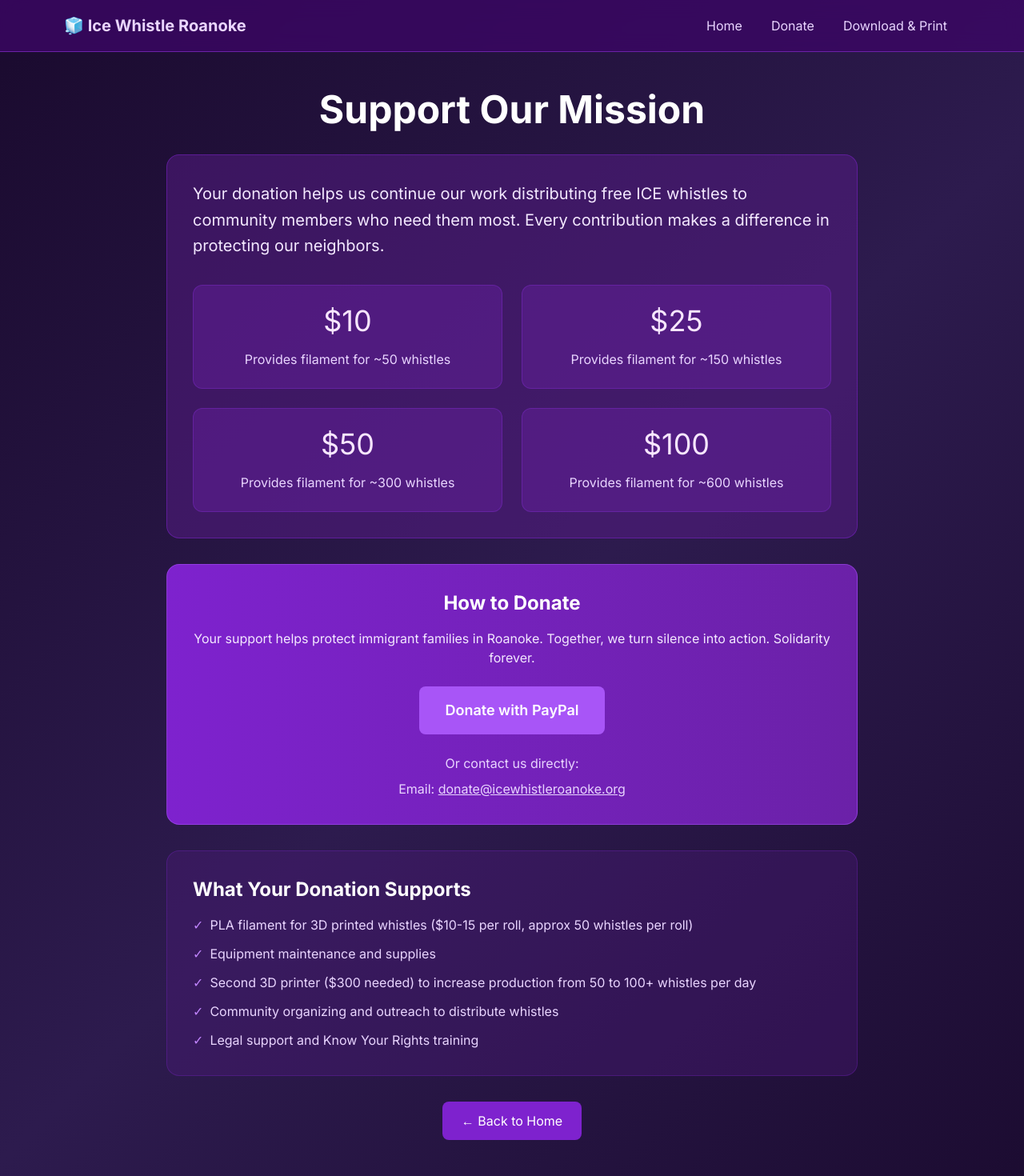
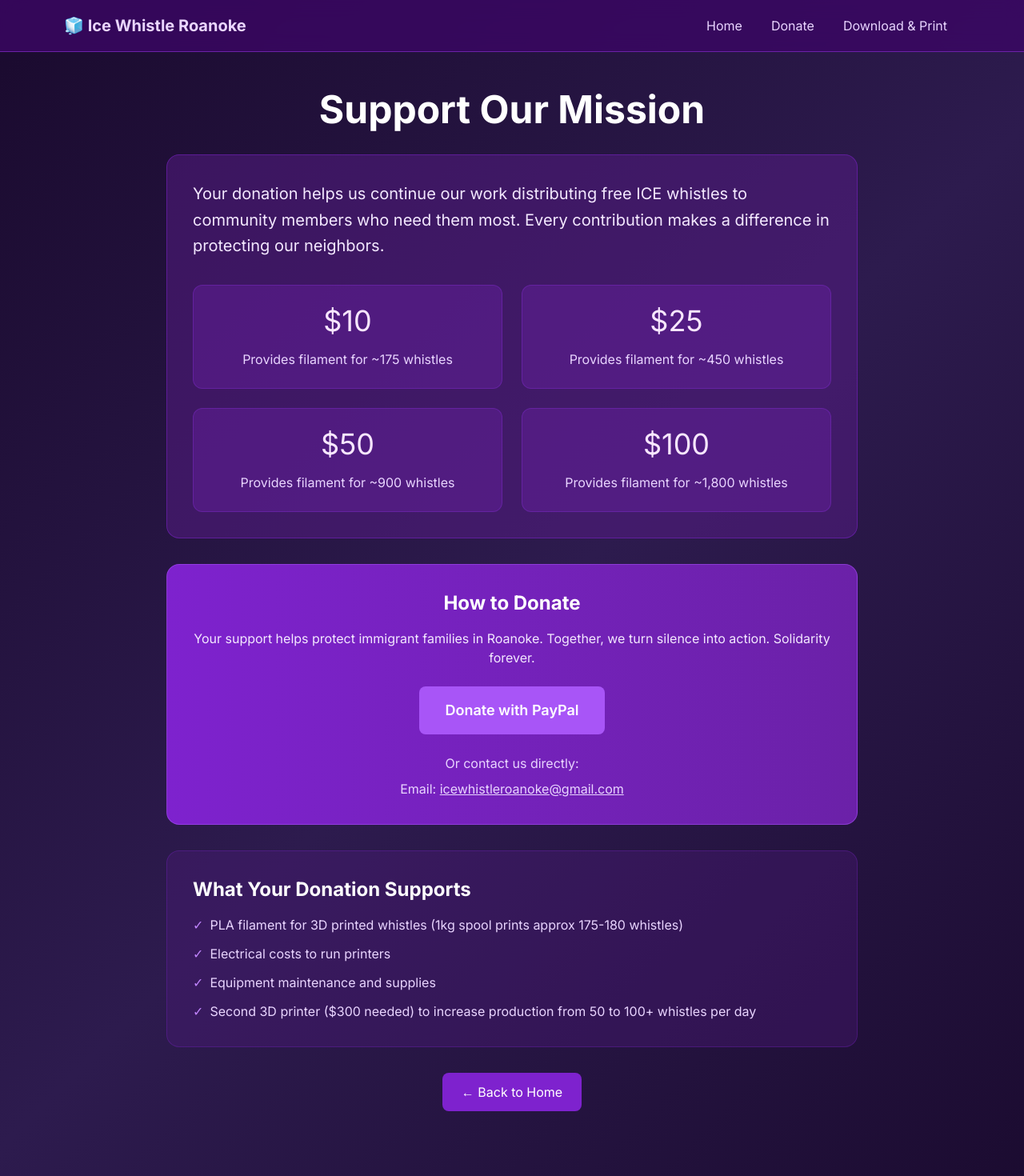
Before and after one commit to theAltaran/ice-whistle-roanoke, a Next.js app: page /donate in a window 1280 px wide. Shown: the top 1470 px of the page at 80% size. Built offline with nearby package versions, Linux system fonts and the light colour scheme.

Commit message:
Update email, filament info, donation tiers, and remove extra items

```diff
--- a/src/app/donate/page.tsx
+++ b/src/app/donate/page.tsx
@@ -15,19 +15,19 @@ export default function Donate() {
         <div className="grid md:grid-cols-2 gap-6 mt-8">
           <div className="bg-primary-800/40 rounded-xl p-6 border border-primary-600/30 text-center">
             <span className="text-4xl mb-4 block">$10</span>
-            <p className="text-primary-200">Provides filament for ~50 whistles</p>
+            <p className="text-primary-200">Provides filament for ~175 whistles</p>
           </div>
           <div className="bg-primary-800/40 rounded-xl p-6 border border-primary-600/30 text-center">
             <span className="text-4xl mb-4 block">$25</span>
-            <p className="text-primary-200">Provides filament for ~150 whistles</p>
+            <p className="text-primary-200">Provides filament for ~450 whistles</p>
           </div>
           <div className="bg-primary-800/40 rounded-xl p-6 border border-primary-600/30 text-center">
             <span className="text-4xl mb-4 block">$50</span>
-            <p className="text-primary-200">Provides filament for ~300 whistles</p>
+            <p className="text-primary-200">Provides filament for ~900 whistles</p>
           </div>
           <div className="bg-primary-800/40 rounded-xl p-6 border border-primary-600/30 text-center">
             <span className="text-4xl mb-4 block">$100</span>
-            <p className="text-primary-200">Provides filament for ~600 whistles</p>
+            <p className="text-primary-200">Provides filament for ~1,800 whistles</p>
           </div>
         </div>
       </div>
@@ -47,7 +47,7 @@ export default function Donate() {
         </a>
         <div className="mt-6 text-primary-200">
           <p className="mb-2">Or contact us directly:</p>
-          <p>Email: <a href="mailto:donate@icewhistleroanoke.org" className="text-primary-200 underline hover:text-white">donate@icewhistleroanoke.org</a></p>
+          <p>Email: <a href="mailto:icewhistleroanoke@gmail.com" className="text-primary-200 underline hover:text-white">icewhistleroanoke@gmail.com</a></p>
         </div>
       </div>
 
@@ -56,7 +56,11 @@ export default function Donate() {
         <ul className="space-y-3 text-primary-200">
           <li className="flex items-start">
             <span className="text-primary-400 mr-2">✓</span>
-            <span>PLA filament for 3D printed whistles ($10-15 per roll, approx 50 whistles per roll)</span>
+            <span>PLA filament for 3D printed whistles (1kg spool prints approx 175-180 whistles)</span>
+          </li>
+          <li className="flex items-start">
+            <span className="text-primary-400 mr-2">✓</span>
+            <span>Electrical costs to run printers</span>
           </li>
           <li className="flex items-start">
             <span className="text-primary-400 mr-2">✓</span>
@@ -65,14 +69,6 @@ export default function Donate() {
           <li className="flex items-start">
             <span className="text-primary-400 mr-2">✓</span>
             <span>Second 3D printer ($300 needed) to increase production from 50 to 100+ whistles per day</span>
-          </li>
-          <li className="flex items-start">
-            <span className="text-primary-400 mr-2">✓</span>
-            <span>Community organizing and outreach to distribute whistles</span>
-          </li>
-          <li className="flex items-start">
-            <span className="text-primary-400 mr-2">✓</span>
-            <span>Legal support and Know Your Rights training</span>
           </li>
         </ul>
       </div>
```
